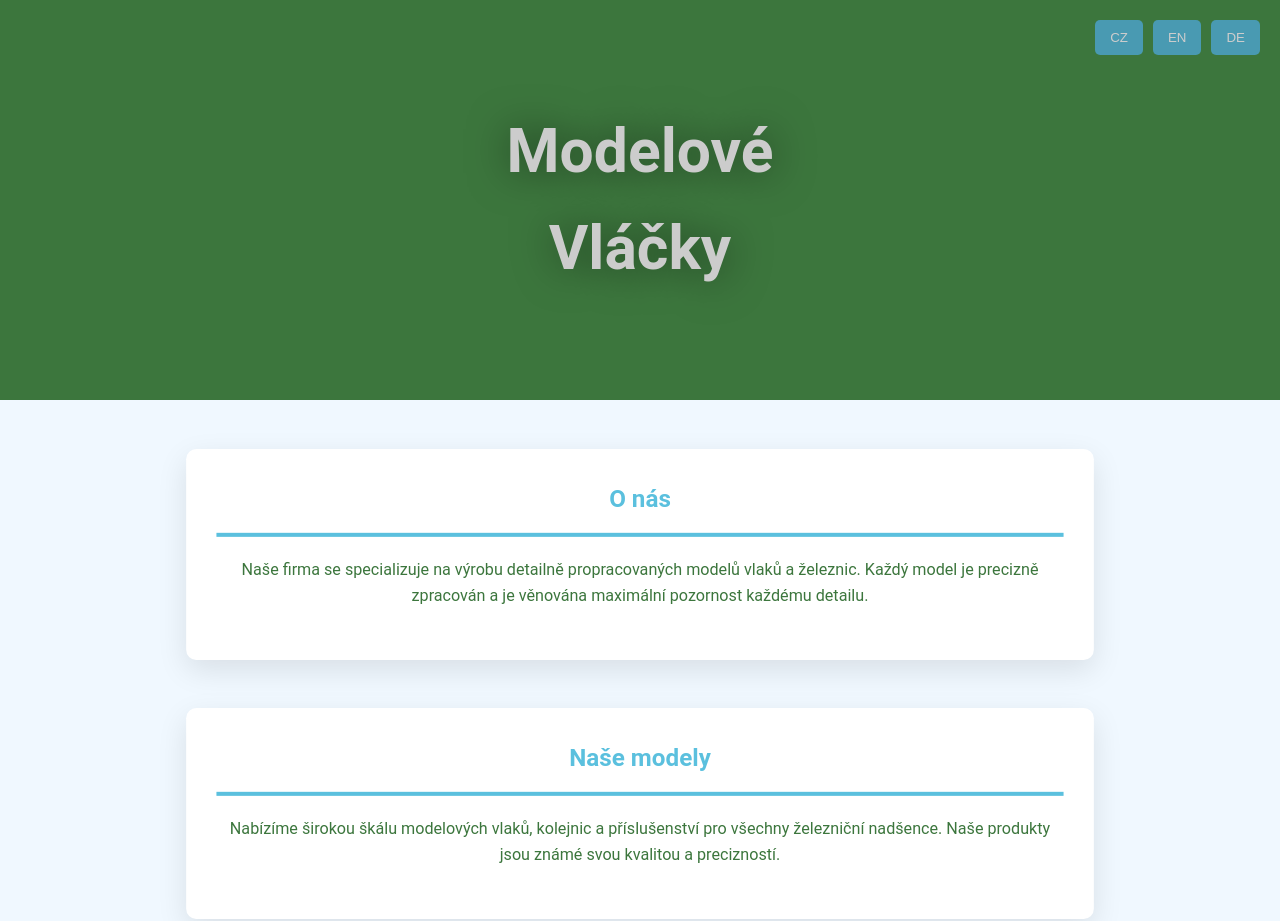
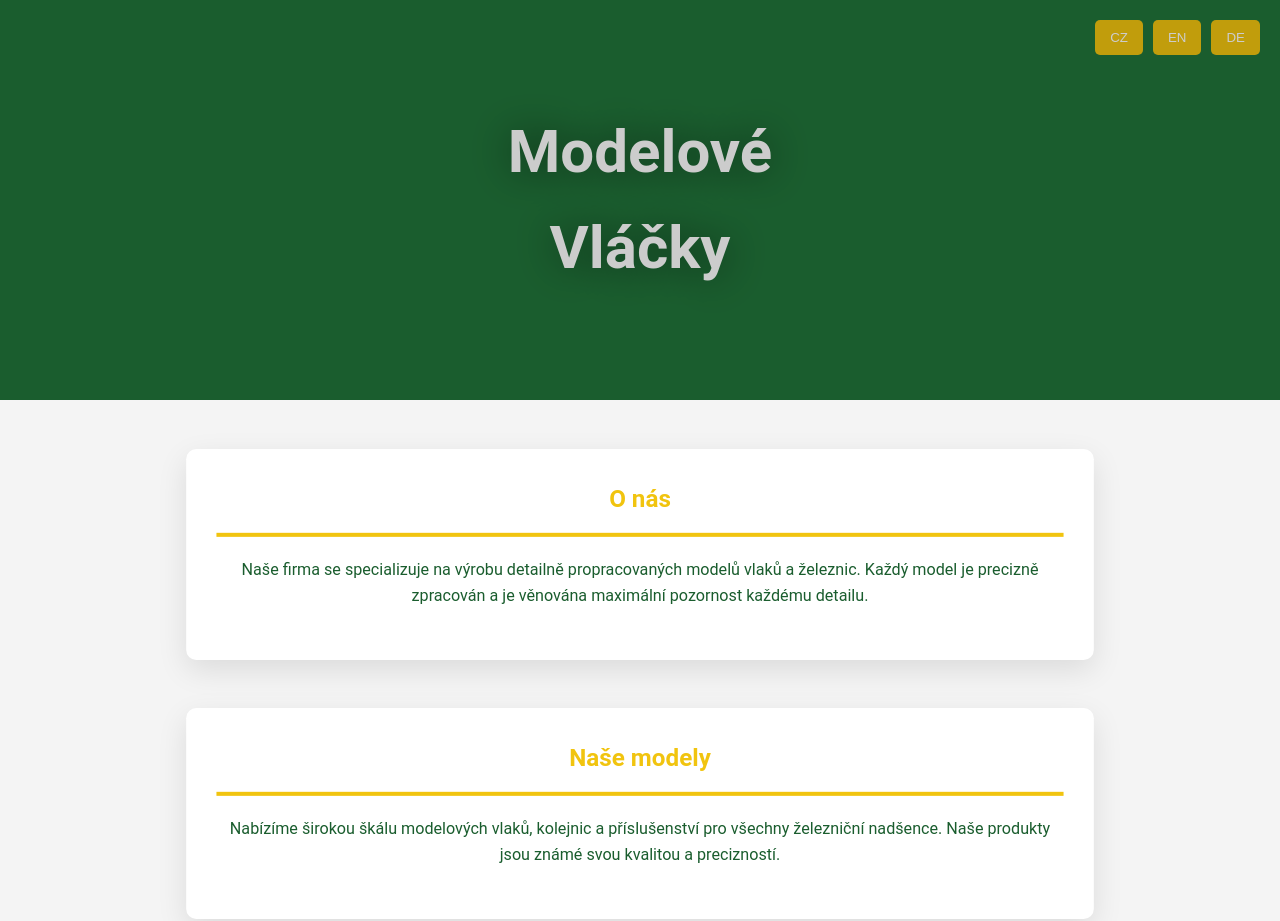
Before and after one commit to Lenkalaznovska/Loco_web, a plain HTML site: page index.html in a window 1280 px wide. Shown: the top 921 px of the page. Drawn offline with Linux system fonts and the light colour scheme.

Commit message:
Update style.css

```diff
--- a/style.css
+++ b/style.css
@@ -1,13 +1,13 @@
 /* Reset a obecné styly */
 :root {
-    --main-bg-color: #f0f8ff; /* Světle modré pozadí */
-    --primary-color: #3c763d; /* Tmavě zelená pro text */
-    --accent-color: #5bc0de; /* Světle modrá pro železniční téma */
-    --secondary-color: #d9534f; /* Červená barva pro akcenty */
+    --main-bg-color: #f4f4f4; /* Světle šedá pozadí */
+    --primary-color: #1a5d2e; /* Tmavě zelená pro text (symbol železnice) */
+    --accent-color: #f1c40f; /* Jasně žlutá pro akcenty (symbolizuje jasnost a optimismus) */
+    --secondary-color: #e74c3c; /* Jasně červená barva pro výstrahy */
     --section-bg-color: #ffffff; /* Bílá pozadí sekcí */
-    --footer-bg-color: #3c763d; /* Tmavě zelená pro patičku */
-    --link-color: #5bc0de; /* Světle modrá pro odkazy */
-    --highlight-color: #d9534f; /* Červená pro zvýraznění */
+    --footer-bg-color: #1a5d2e; /* Tmavě zelená pro patičku */
+    --link-color: #f1c40f; /* Žlutá pro odkazy */
+    --highlight-color: #e74c3c; /* Červená pro zvýraznění */
     --shadow-color: rgba(0, 0, 0, 0.1);
 }
 
@@ -51,7 +51,7 @@ body {
     font-size: 60px;
     font-weight: bold;
     text-shadow: 1px 1px 40px rgba(0, 0, 0, 0.5);
-    animation: slideDown 0.8s ease-out, breathing 3s infinite; /* Přidání efektu dýchání */
+    animation: slideDown 0.8s ease-out;
 }
 
 @keyframes slideDown {
@@ -62,16 +62,6 @@ body {
     100% {
         transform: translateY(0);
         opacity: 1;
-    }
-}
-
-/* Efekt dýchání pro hlavní nadpis */
-@keyframes breathing {
-    0%, 100% {
-        transform: scale(1);
-    }
-    50% {
-        transform: scale(1.02);
     }
 }
 
@@ -110,6 +100,15 @@ body {
     transform: translateY(0);
     transition: opacity 0.8s ease-out, transform 0.8s ease-out;
     animation: breathing 3s infinite;
+}
+
+@keyframes breathing {
+    0%, 100% {
+        transform: scale(1);
+    }
+    50% {
+        transform: scale(1.02);
+    }
 }
 
 .text-container h2 {
```
